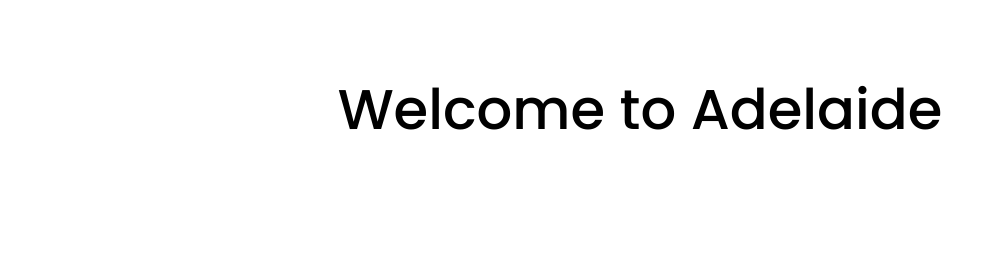
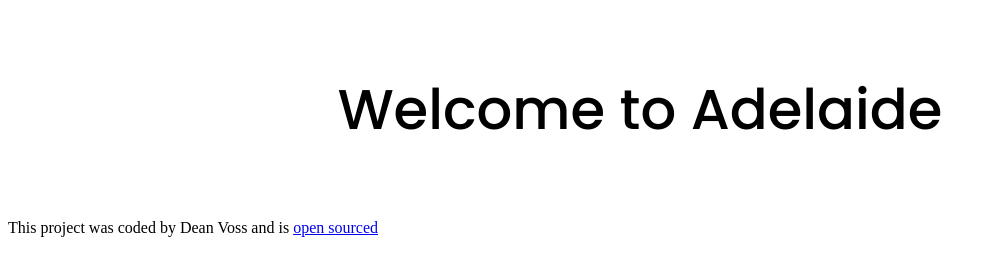
Before and after one commit to dean1022/adelaide-travel-project, a plain HTML site: page index.html in a window 1280 px wide. Shown: the whole page, without its empty margins (0-996 px from the left). Drawn offline with Linux system fonts and the light colour scheme.

Commit message:
added link to repository

```diff
--- a/index.html
+++ b/index.html
@@ -14,5 +14,15 @@
   </head>
   <body>
     <h1>Welcome to Adelaide</h1>
+
+    <footer>
+      This project was coded by Dean Voss and is
+      <a
+        href="https://github.com/dean1022/adelaide-travel-project"
+        target="_blank"
+        rel="noopener noreferrer"
+        >open sourced</a
+      >
+    </footer>
   </body>
 </html>
```
